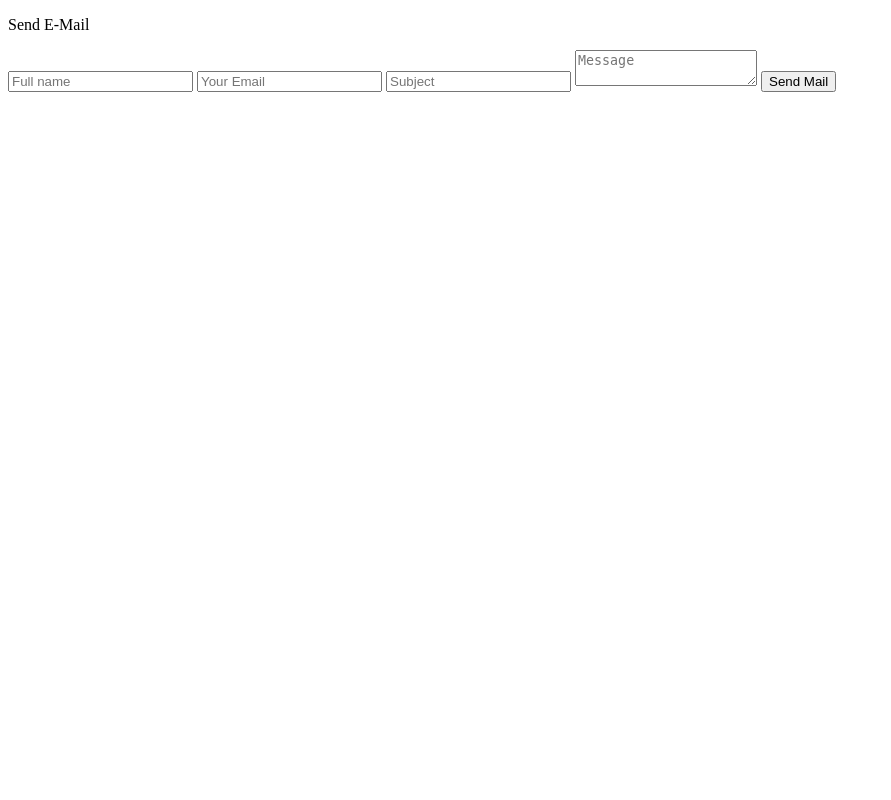
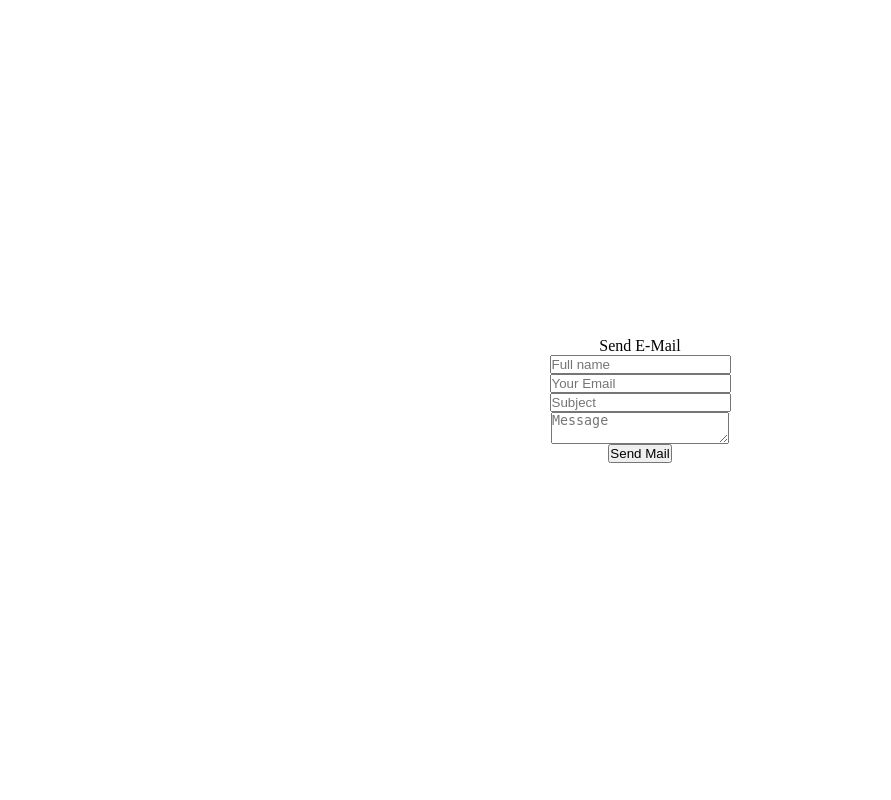
Before and after one commit to chytran/Contact-Form, a PHP site: page / in a window 1280 px wide. Shown: the whole page, without its empty margins (0-891 px from the left). Run offline with PHP 8.4, Linux system fonts and the light colour scheme.

Commit message:
Setting up form

```diff
--- a/index.php
+++ b/index.php
@@ -5,7 +5,7 @@
     <meta http-equiv="X-UA-Compatible" content="IE=edge">
     <meta name="viewport" content="width=device-width, initial-scale=1.0">
     <title>Document</title>
-    <link rel="stylesheet" href="style.css">
+    <link rel="stylesheet" href="style.css?v=<?php echo time(); ?>">
 </head>
 <body>
     <main class="main">
--- a/style.css
+++ b/style.css
@@ -0,0 +1,21 @@
+* {
+    margin: 0;
+    padding: 0;
+    box-sizing: border-box;
+}
+
+main {
+    height: 100vh;
+    width: 100%;
+    display: flex;
+    justify-content: center;
+    align-items: center;
+    flex-direction: column;
+}
+
+main form {
+    display: flex;
+    justify-content: center;
+    align-items: center;
+    flex-direction: column;
+}
```
Also changed, not shown: contactform.php (+10 -0 lines).
